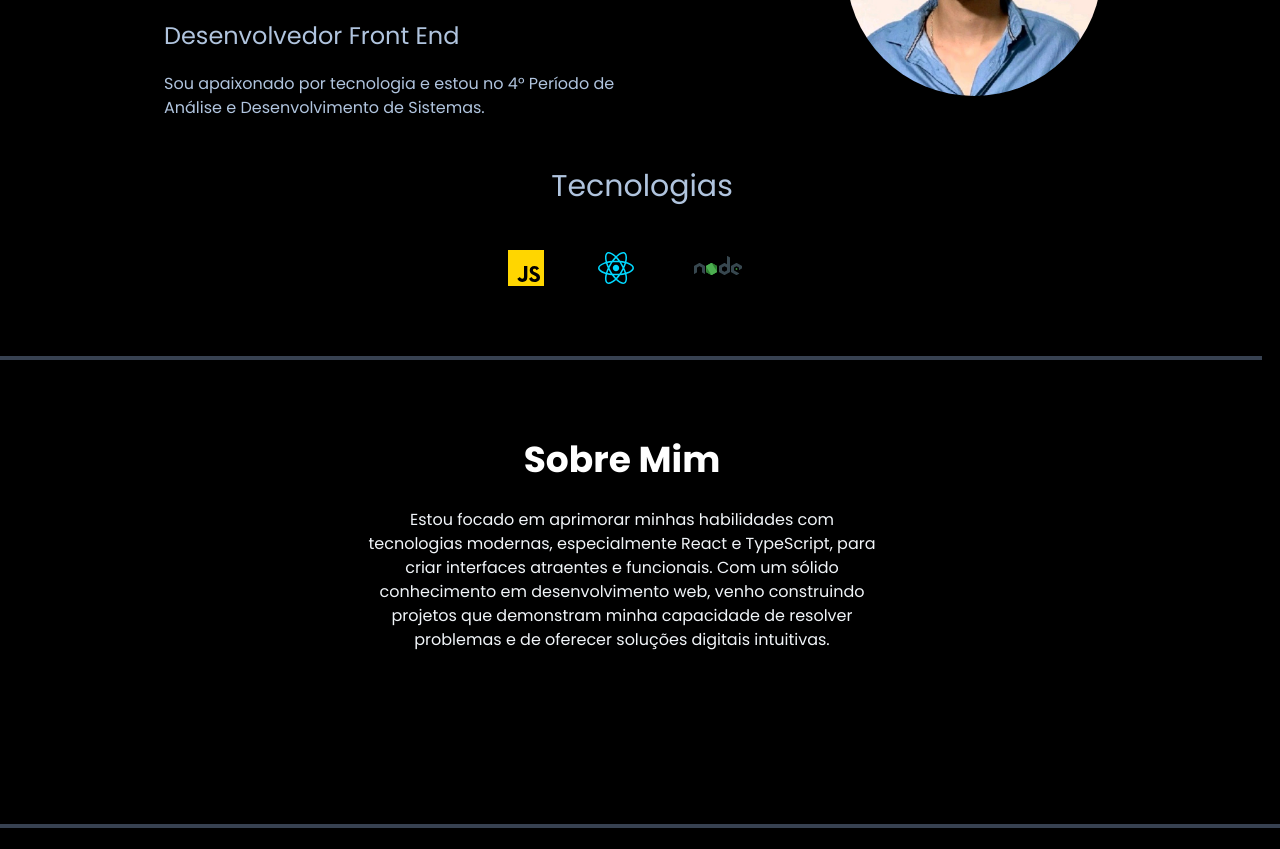
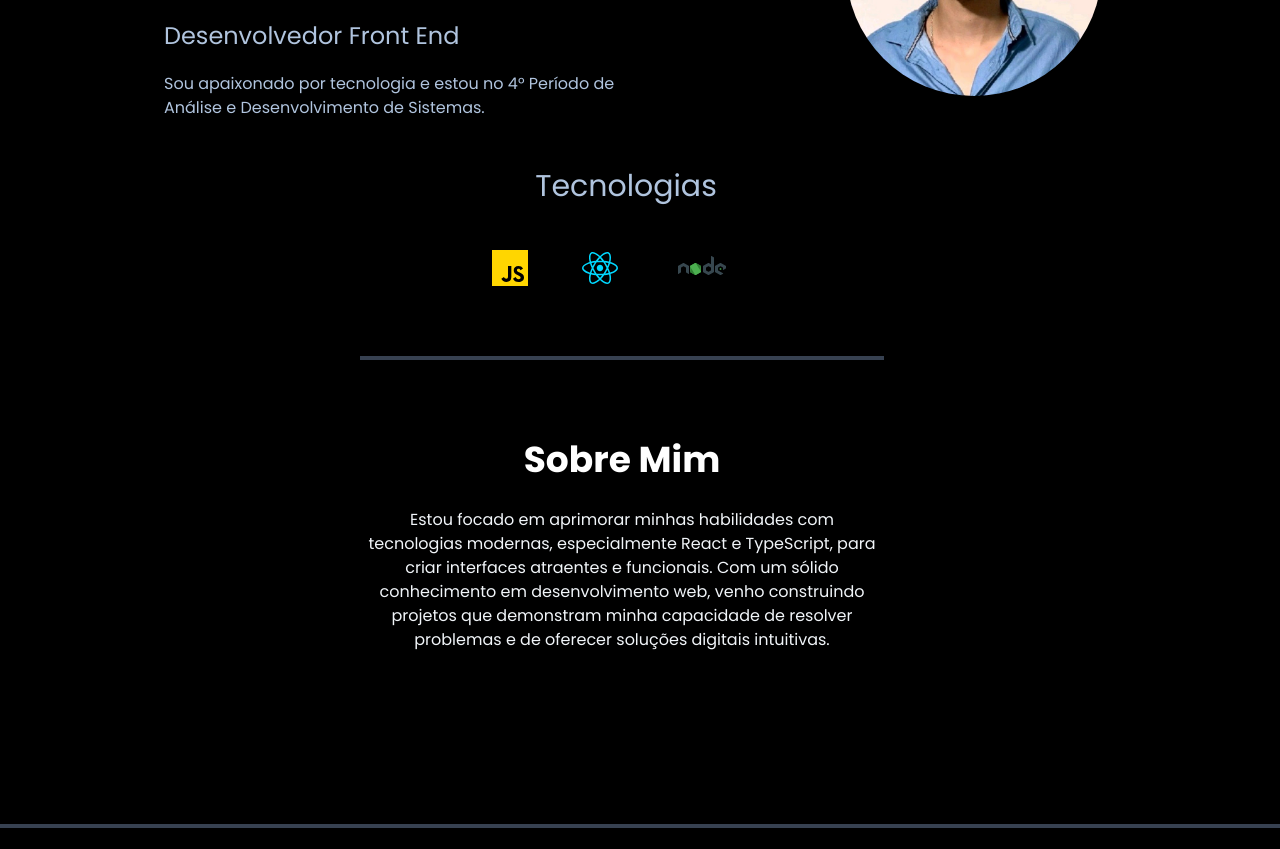
Before and after one commit to SamuelMuleu/personal-portifolio, a React (Vite) app: page / in a window 1280 px wide. Shown: the part 340-1189 px from the top of the page. Built offline with nearby package versions, Linux system fonts and the light colour scheme.

Commit message:
add saffir portfolio

```diff
--- a/src/assets/projects.ts
+++ b/src/assets/projects.ts
@@ -20,6 +20,7 @@ export interface ProjetCardProps {
     image2: string;
     site: string;
     demo: string;
+    platform?:string;
     email: string;
     senha: string;
   }
@@ -56,18 +57,19 @@ export const projects =
             senha: "----",
         },
         {
-            title: "Site Para Mostruário de Joalheria e Ourivesaria",
+            title: "Site Para Portfólio de uma Joalheria",
             description:
-                "Site feito para uma joalheria para fim de mostruário de joias em geral. Feito com React e TypeScript e Firebase para Back-end",
+                "Site feito para uma joalheria para ser um portfólio de joias. Feito com React e TypeScript e Firebase para Back-end",
             year: 2024,
             role: "Desenvolvedor Full-Stack",
             image: saffir,
             image2: saffirMobile,
 
-            site: "saffirjoias",
-            demo: "saffirjoias",
-            email: "saffirjoias@gmail.com",
-            senha: "123456",
+            site: "portfolioSaffir",
+            demo: "portfolio-saffir",
+            platform: "vercel",
+            email: "saffir@joias.com",
+            senha: "190225",
         },
         {
             title: "Site de Entrega de Café: Da Seleção ao Pedido Confirmado",
--- a/src/components/main.tsx
+++ b/src/components/main.tsx
@@ -53,7 +53,7 @@ export function Main() {
           </Avatar>
         </motion.div>
         <motion.div
-          className="md:mr-[44rem]   "
+          className="flex flex-col items-center w-full mr-[46rem]" //
           initial={{ opacity: 0, scale: 0.5, y: 20 }}
           animate={{ opacity: 1, scale: 1, y: 0 }}
           transition={{ duration: 0.9 }}
@@ -63,7 +63,8 @@ export function Main() {
           </p>
 
           <Carousel
-            className=" w-60 "
+            className="w-60"
+
             plugins={[
               Autoplay({
                 delay: 2000,
@@ -102,9 +103,9 @@ export function Main() {
           </Carousel>
         </motion.div>
 
-        <div className="w-screen mt-10   flex flex-col justify-center   items-center md:mt-16 md:mr-[44rem]">
-          <div />
-          <div className="border-t-4   min-w-full  lg:min-w-[74rem] md:w-full  border-gray-700 "></div>
+        <div className="w-full  border-t-4 border-gray-700   flex flex-col justify-center   items-center md:mt-16 md:mr-[44rem]">
+
+        <div className=""></div>
           <motion.div
             initial={{ opacity: 0, scale: 0.5, y: 20 }}
             whileInView={{ opacity: 1, scale: 1, y: 0 }}
--- a/src/components/projectCard.tsx
+++ b/src/components/projectCard.tsx
@@ -22,6 +22,7 @@ export function ProjectCard({
   image,
   image2,
   site,
+  platform,
   demo,
   email,
   senha,
@@ -70,7 +71,9 @@ export function ProjectCard({
         </div>
 
         <div className="w-full mt-4">
-          <p className="text-xl sm:text-lg text-white mb-4">Informações do projeto</p>
+          <p className="text-xl sm:text-lg text-white mb-4">
+            Informações do projeto
+          </p>
 
           <Table className="w-full">
             <TableHeader>
@@ -107,7 +110,9 @@ export function ProjectCard({
             </Button>
           </a>
           <a
-            href={`https://${demo}.netlify.app`}
+            href={`https://${demo}.${
+              platform === "vercel" ? "vercel.app" : "netlify.app"
+            }`}
             target="_blank"
             className="w-full sm:w-auto"
           >
```
Also changed, not shown: src/assets/saffir.png, src/assets/saffirMobile.png.
